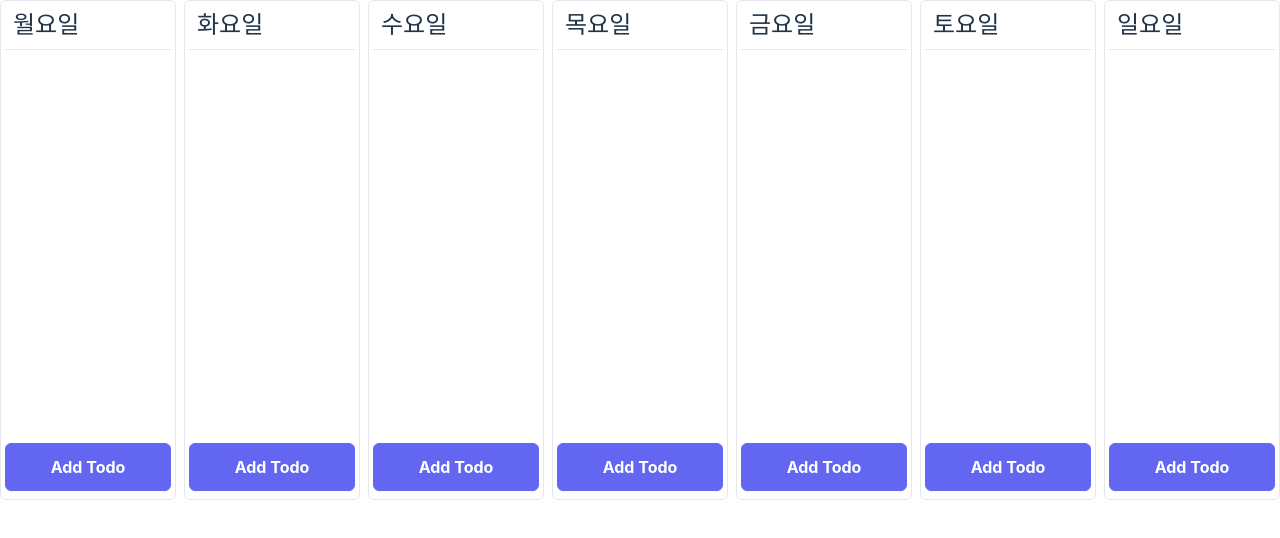
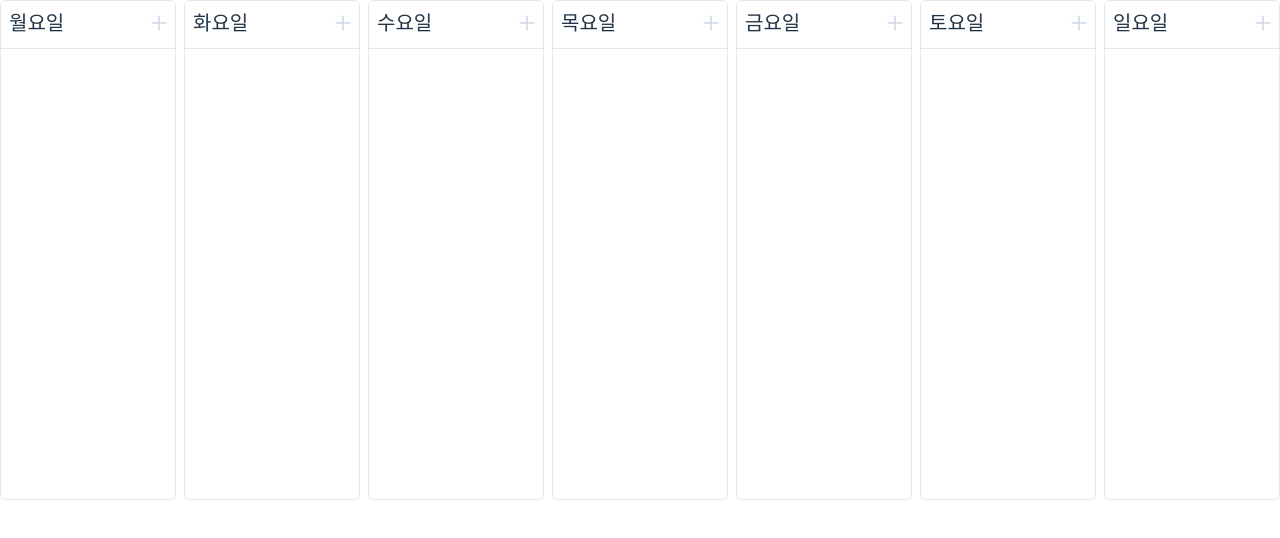
Before and after one commit to dev2820/daily-todo-list, a React (Vite) app in the folder daily-todo-list-web/: page / in a window 1280 px wide. Shown: the top 538 px of the page. Built offline with nearby package versions, Linux system fonts and the light colour scheme.

Commit message:
update/ move add button to top

```diff
--- a/daily-todo-list-web/src/components/Note/NoteLayout.tsx
+++ b/daily-todo-list-web/src/components/Note/NoteLayout.tsx
@@ -4,31 +4,39 @@ import { cva } from "class-variance-authority";
 export interface NoteLayoutProps {
   className?: string;
   style?: Record<string, string>;
-  title: JSX.Element | string;
+  title?: JSX.Element | string;
+  trailing?: JSX.Element;
 }
 
 export const NoteLayout = (props: PropsWithChildren<NoteLayoutProps>) => {
-  const { title, children, className, style } = props;
+  const { title, trailing, children, className, style } = props;
 
   return (
     <div className={`${layoutStyle()} ${className ?? ""}`} style={style}>
-      <div className={metaStyle()}>{title ? Title(title) : ""}</div>
+      <Header title={title} trailing={trailing}></Header>
       <div className={contentStyle()}>{children}</div>
     </div>
   );
 };
 
-const Title = (title: JSX.Element | string) => {
+const Header = ({
+  title,
+  trailing,
+}: {
+  title?: JSX.Element | string;
+  trailing?: JSX.Element;
+}) => {
   return (
-    <>
-      <h2 className={titleStyle()}>{title}</h2>
-      <hr className={hrStyle()} />
-    </>
+    <div className={metaStyle()}>
+      <h2 className={titleStyle()}>
+        <span className="grow">{title}</span>
+        <span>{trailing}</span>
+      </h2>
+    </div>
   );
 };
 
-const layoutStyle = cva("border px-1 py-2 rounded-md");
-const titleStyle = cva("text-2xl px-2 font-bold");
-const contentStyle = cva("h-[calc(100%-3rem)]");
-const metaStyle = cva("h-[3rem]");
-const hrStyle = cva("my-2");
+const layoutStyle = cva("border rounded-md");
+const titleStyle = cva("w-full flex text-xl p-2 font-bold");
+const contentStyle = cva("h-full");
+const metaStyle = cva("h-[3rem] border-b flex");
--- a/daily-todo-list-web/src/components/Note/TodoNote.tsx
+++ b/daily-todo-list-web/src/components/Note/TodoNote.tsx
@@ -34,9 +34,14 @@ export const TodoNote = (props: Props) => {
     ></_TodoItem>
   );
 
+  const AddTodoButton = () => {
+    return <i className={`pi pi-plus ${addTodoStyle()}`} onClick={addTodo}></i>;
+  };
+
   return (
     <NoteLayout
       title={title}
+      trailing={AddTodoButton()}
       style={style}
       className={`${todoNoteStyle()} ${className ?? ""}`}
     >
@@ -47,11 +52,6 @@ export const TodoNote = (props: Props) => {
         renderTodo={TodoItem}
       ></TodoList>
       <div className={spaceStyle()}></div>
-      <Button
-        className={addTodoStyle()}
-        label="Add Todo"
-        onClick={addTodo}
-      ></Button>
     </NoteLayout>
   );
 };
@@ -60,5 +60,10 @@ const todoNoteStyle = cva("relative");
 const todoListStyle = cva(
   "h-[calc(100%-3.5rem)] overflow-y-auto overflow-x-hidden"
 );
-const addTodoStyle = cva("w-full h-[3rem]");
+const addTodoStyle = cva([
+  "duration-200",
+  "cursor-pointer",
+  "text-slate-300",
+  "hover:text-slate-400",
+]);
 const spaceStyle = cva("h-[0.5rem]");
```
